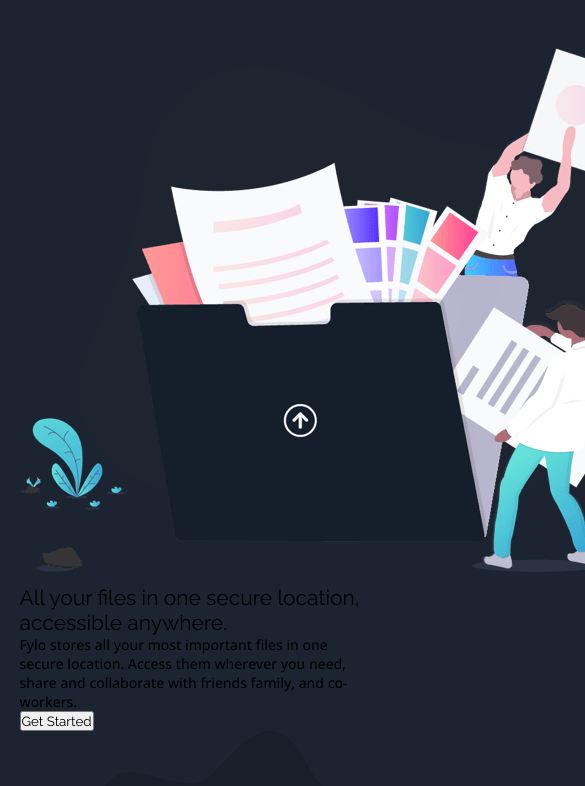
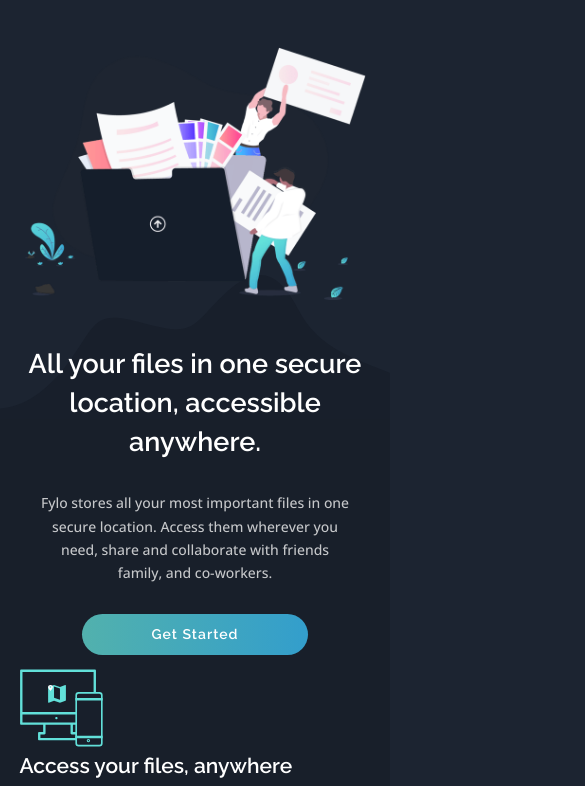
Before and after one commit to KhaledMostafa990/Fyle-dark-theme-landing-page, a website built with webpack: page src/view/index.html in a window 390 px wide. Shown: the part 49-835 px from the top of the page, 585 px wide, since content can reach past the window. Built offline with nearby package versions, Linux system fonts and the light colour scheme.

Commit message:
finish the hero section mobile-first, add some general styles

```diff
--- a/src/styles/_base.scss
+++ b/src/styles/_base.scss
@@ -31,37 +31,102 @@
   font-weight: 400;
   width: 100%;
   max-width: 100%;
+  color: $text-color;
   &::-webkit-scrollbar {
     width: 0.65rem;
   }
   &::-webkit-scrollbar-track {
-    background-color: $main-bg;
+    background-color: transparent;
   }
   &::-webkit-scrollbar-thumb {
     background-color: #444;
     border-radius: 2rem;
   }
 }
+
+a,
+button {
+  color: $text-color;
+  text-decoration: none;
+  font-family: "Raleway", sans-serif;
+}
+
+ul {
+  list-style-type: none;
+}
+
+h1,
+h2,
+h3,
+h4,
+h5 {
+  font-weight: 600;
+  line-height: 1.45;
+  font-family: "Raleway", sans-serif;
+}
+
+.btn {
+  cursor: pointer;
+  border: 0;
+  position: relative;
+  display: inline-block;
+  background: none;
+  color: $text-color;
+  padding: 1.25rem 7rem;
+
+  font-size: clamp(1.4rem, 1.1vw, 1.8rem);
+  font-weight: 600;
+  letter-spacing: 0.1rem;
+  border-radius: 5rem;
+  transition: all 0.2s ease-in;
+
+  &:active {
+    transform: translateY(-0.15rem);
+  }
+
+  &__blue {
+    background-image: linear-gradient(
+      to left,
+      rgba($color: $blue-cta, $alpha: 1),
+      rgba($color: $cyan-cta, $alpha: 0.75)
+    );
+  }
+  &__cyan {
+    background-image: linear-gradient(
+      to left,
+      rgba($color: $cyan-cta, $alpha: 0.75),
+      rgba($color: $blue-cta, $alpha: 1)
+    );
+  }
+  &__cyan,
+  &__blue {
+    &:hover {
+      background-image: linear-gradient(
+          to left,
+          rgba($color: $cyan-cta, $alpha: 1),
+          rgba($color: $cyan-cta, $alpha: 0.5)
+        ),
+        linear-gradient(
+          to left,
+          rgba($color: $blue-cta, $alpha: 1),
+          rgba($color: $blue-cta, $alpha: 1)
+        ),
+        linear-gradient(
+          to left,
+          rgba($color: $cyan-cta, $alpha: 0.5),
+          rgba($color: $cyan-cta, $alpha: 1)
+        );
+    }
+  }
+}
+p {
+  font-weight: 400;
+  line-height: 1.65;
+  opacity: 0.75;
+}
+
 @mixin mainGridTemplate {
   grid-template-columns:
     [all-start] 5% [center-start] repeat(10, [col-start] (90% / 10) [col-end])
     [ center-end ] 5% [all-end];
 }
-a,
-button {
-  text-decoration: none;
-}
-ul {
-  list-style-type: none;
-}
-
-a,
-button,
-h1,
-h2,
-h3,
-h4,
-h5 {
-  font-family: "Raleway", sans-serif;
-  font-weight: 400;
-}
--- a/src/styles/_hero.scss
+++ b/src/styles/_hero.scss
@@ -1,3 +1,74 @@
 .hero {
   padding: 0 5%;
+
+  display: flex;
+  flex-direction: column;
+  align-items: center;
+  padding: 0 5%;
+  position: relative;
+  overflow: hidden;
+
+  &__img-wrapper {
+    padding: 0 0.5rem;
+    margin-bottom: 4rem;
+  }
+
+  &__img {
+    height: 100%;
+    width: 100%;
+    max-height: 100%;
+    max-width: 100%;
+  }
+  &__content {
+    text-align: center;
+    z-index: 2;
+
+    &__heading {
+      position: relative;
+
+      font-size: clamp(2.7rem, 3.2vw, 3.5vw);
+
+      margin: 0 auto;
+      margin-bottom: 3rem;
+
+      span {
+        display: block;
+      }
+    }
+    &__paragraph {
+      font-size: clamp(1.4rem, 1.6vw, 2vw);
+
+      max-width: 90%;
+      margin: 0 auto;
+      margin-bottom: 3rem;
+    }
+
+    @media screen and (min-width: 768px) {
+      &__heading {
+        max-width: 65vw;
+        span {
+          display: inline-block;
+        }
+      }
+      &__paragraph {
+        max-width: 48vw;
+      }
+      &__btn {
+        padding: 1.5rem 10rem;
+      }
+    }
+  }
+
+  &__bg-curvy-wrapper {
+    position: relative;
+    top: -38rem;
+    z-index: -1;
+    width: 100vw;
+    @media screen and (min-width: 768px) {
+      top: -27rem;
+    }
+  }
+  &__bg-curvy {
+    width: 100vw;
+  }
 }
--- a/src/styles/main.scss
+++ b/src/styles/main.scss
@@ -7,10 +7,14 @@
   display: grid;
   @include mainGridTemplate;
   overflow: hidden;
-
+  position: relative;
   width: 100%;
   max-width: 100%;
   row-gap: 12rem;
+  top: -38.6rem;
+  padding-top: 25rem;
+  padding-bottom: 30rem;
+  margin-bottom: -39rem;
 }
 
 @import "features";
```
